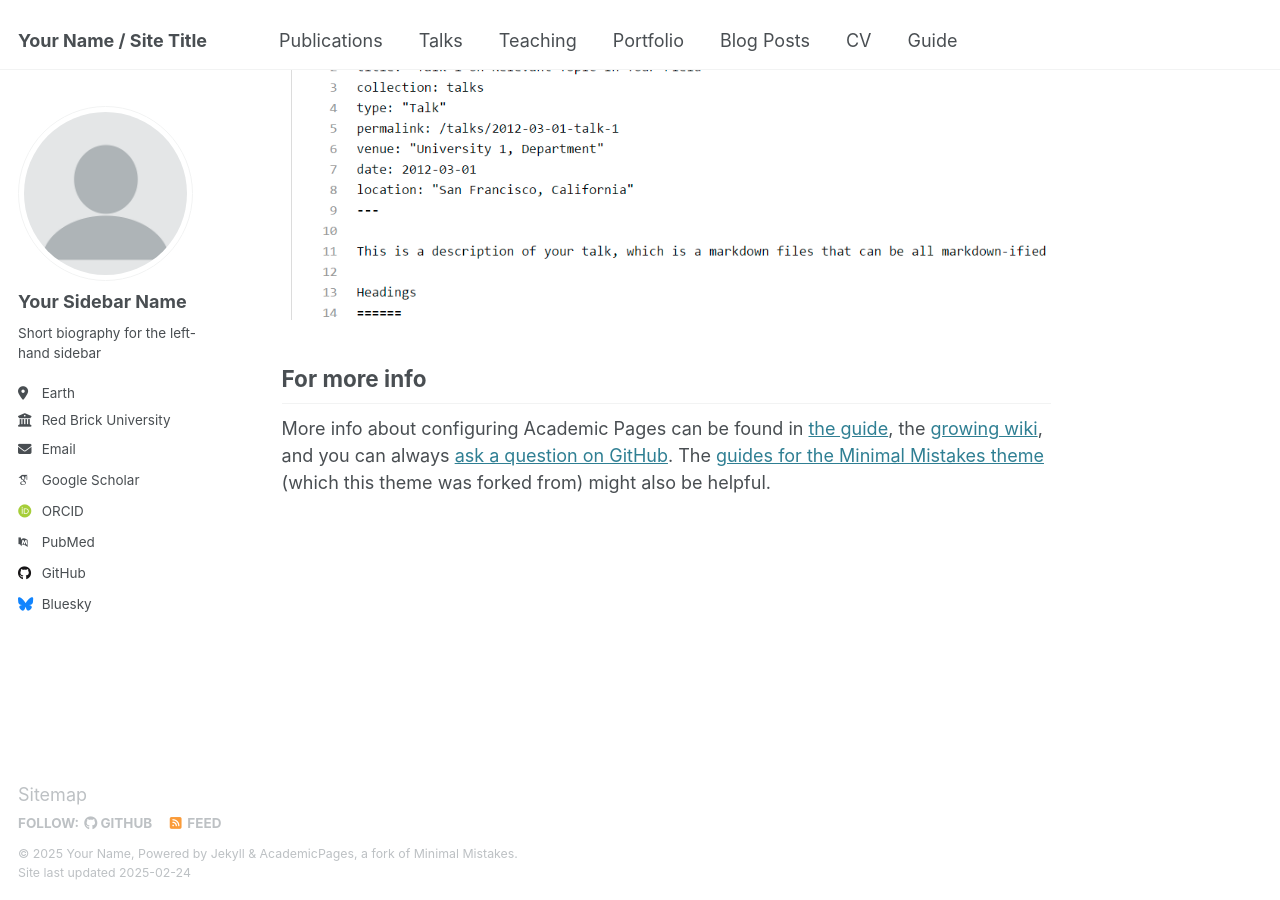
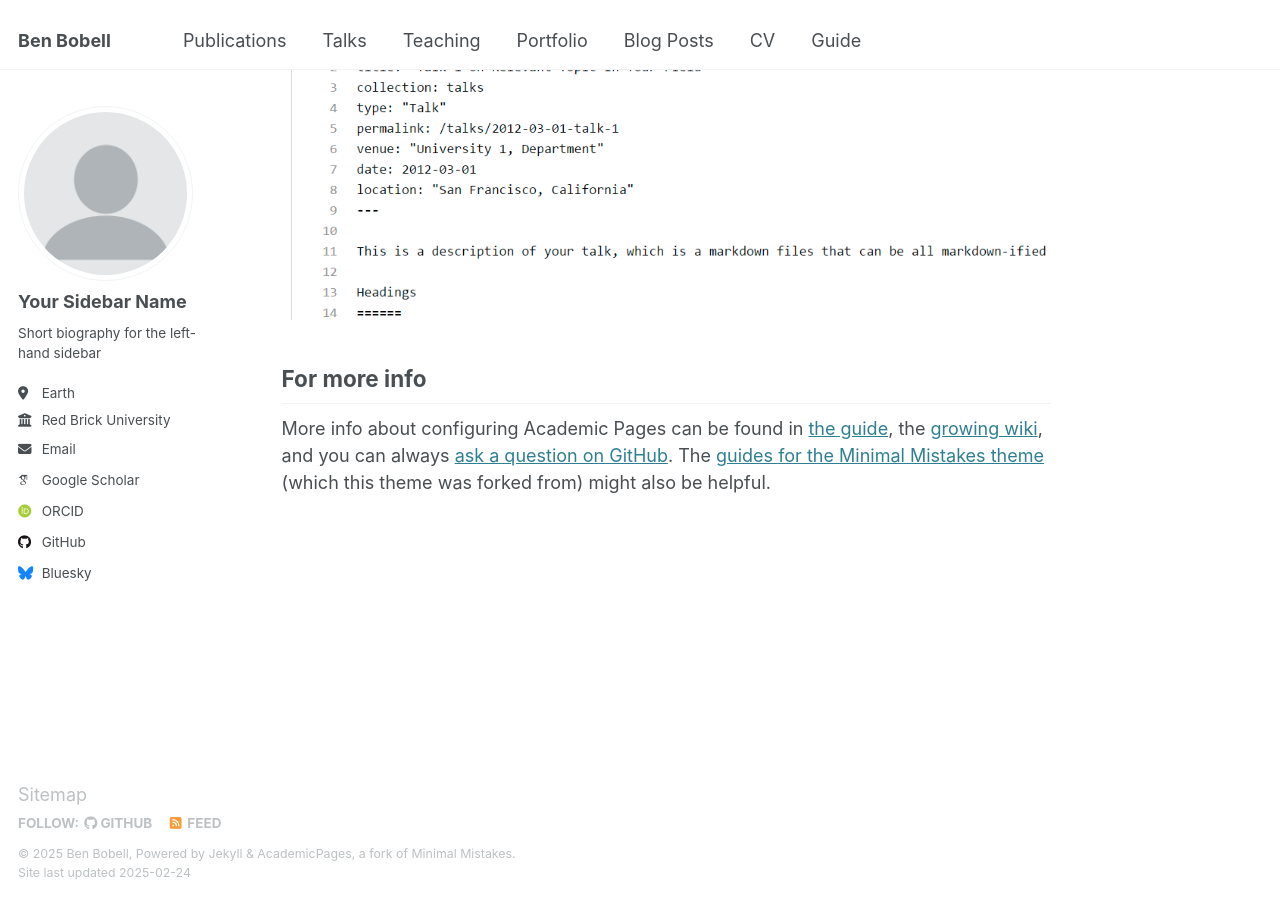
Before and after one commit to BenBobell00/BenBobell00.github.io, a Jekyll site: the page built from _pages/about.md, in a window 1280 px wide and 900 px high, scrolled down 2642 px. Built offline with Jekyll 4.4.1, drawn with Linux system fonts in a browser that asks for light colours; some web fonts are replaced.

Commit message:
Update _config.yml
Updated name and email

```diff
--- a/_config.yml
+++ b/_config.yml
@@ -9,11 +9,11 @@
 # Basic Site Settings
 locale                   : "en-US"
 site_theme               : "default"
-title                    : "Your Name / Site Title"
+title                    : "Ben Bobell"
 title_separator          : "-"
-name                     : &name "Your Name"
+name                     : &name "Ben Bobell"
 description              : &description "personal description"
-url                      : https://academicpages.github.io # the base hostname & protocol for your site e.g. "https://[your GitHub username].github.io"
+url                      : https://BenBobell00.github.io # the base hostname & protocol for your site e.g. "https://[your GitHub username].github.io"
 baseurl                  : "" # the subpath of your site, e.g. "/blog"
 repository               : "academicpages/academicpages.github.io"
 
@@ -29,15 +29,15 @@ author:
   location         : "Earth"
   employer         : "Red Brick University"
   uri              : # URL
-  email            : "none@example.org"
+  email            : "bebo7816@colorado.edu"
 
   # Academic websites
   arxiv            : # URL - Update with the correct link to your profile
-  googlescholar    : "https://scholar.google.com/citations?user=PS_CX0AAAAAJ"
+  googlescholar    : "https://scholar.google.com/citations?user=Ce1jJJUAAAAJ&hl=en&oi=ao"
   impactstory      : # URL
   orcid            : "http://orcid.org/yourorcidurl"
   semantic         : # URL
-  pubmed           : "https://www.ncbi.nlm.nih.gov/pubmed/?term=john+snow"
+  pubmed           : # URL
   researchgate     : # URL
   scopus           : # URL
 
```
